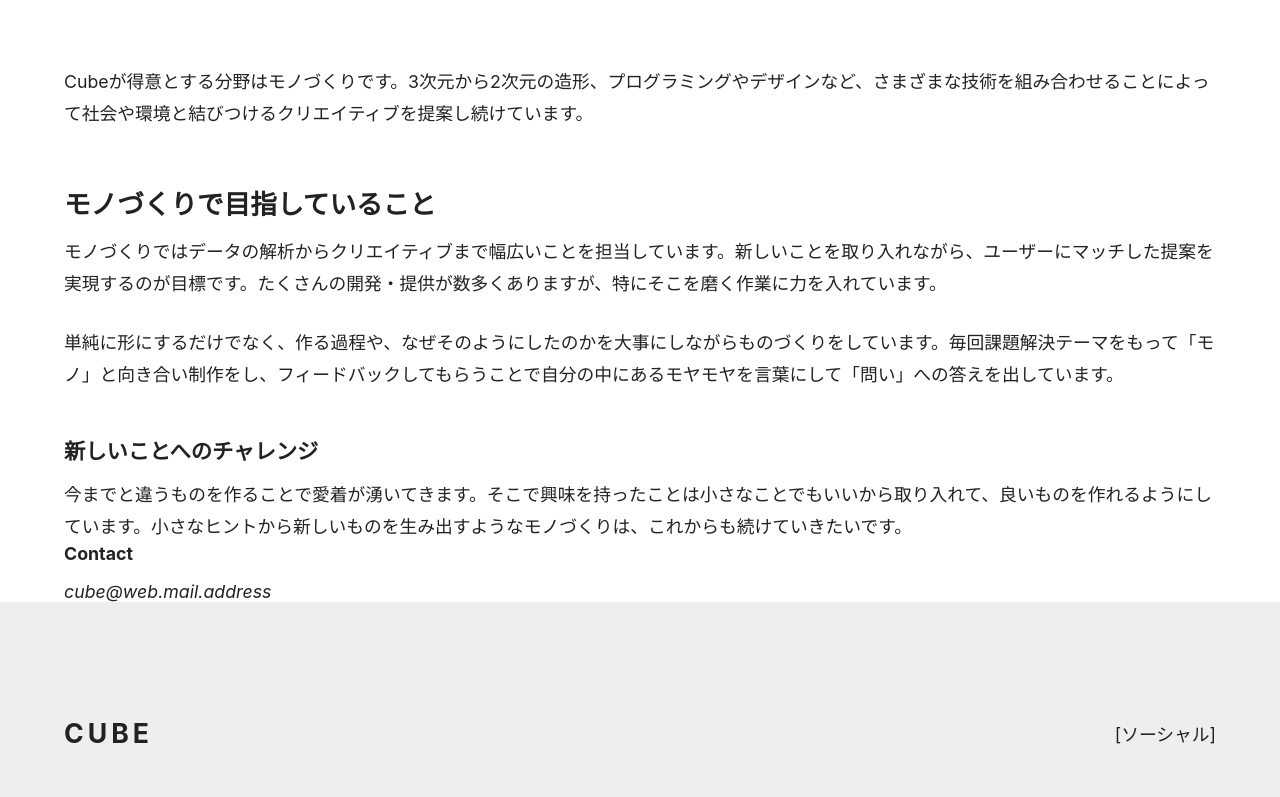
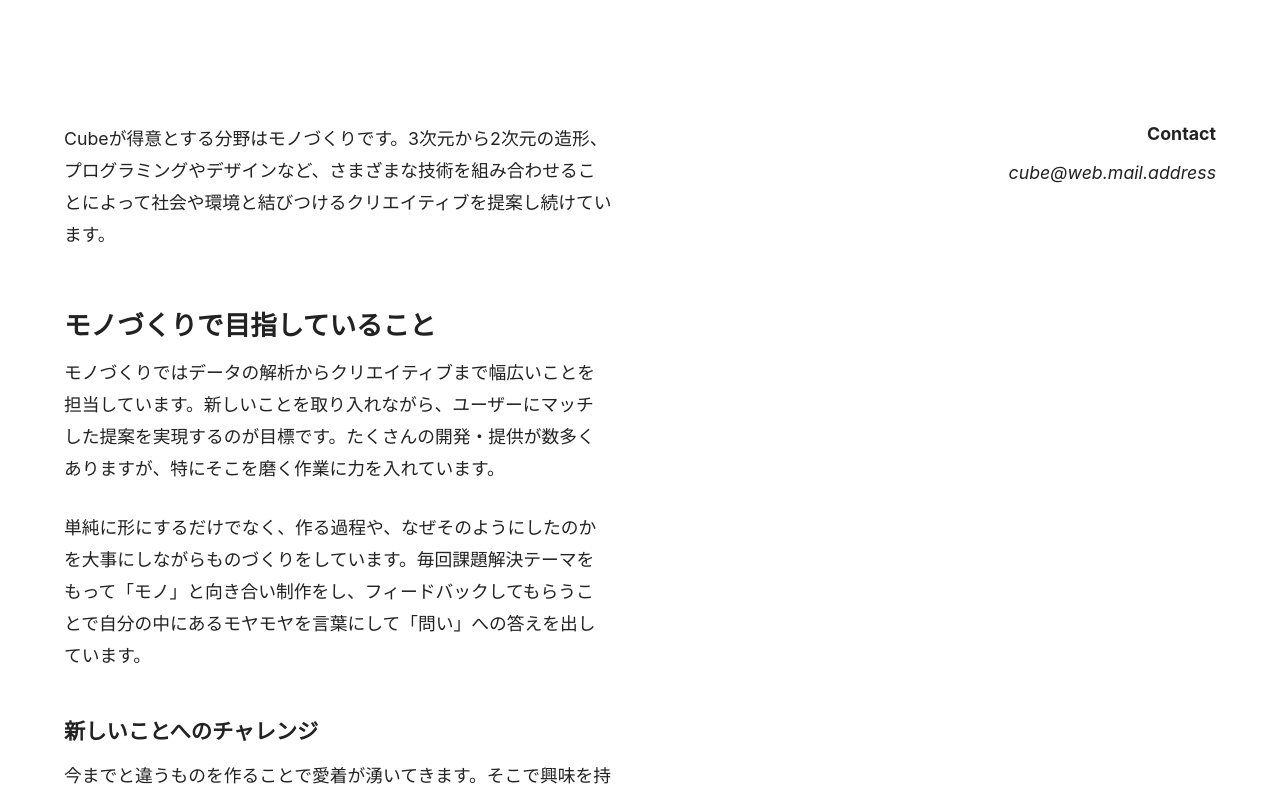
Before and after one commit to s23017/blog2, a Next.js app: page /about in a window 1280 px wide. Shown: the part 440-1237 px from the top of the page. Built offline with nearby package versions, Linux system fonts and the light colour scheme.

Commit message:
chapter4 finish
chapter4完了

```diff
--- /dev/null
+++ b/components/two-column.js
@@ -0,0 +1,15 @@
+import styles from 'styles/two-column.module.css'
+
+const TwoColumn = ({ children }) => {
+  return <div className={styles.flexContainer}>{children}</div>
+}
+
+const TwoColumnMain = ({ children }) => {
+  return <div className={styles.main}>{children}</div>
+}
+
+const TwoColumnSidebar = ({ children }) => {
+  return <div className={styles.sidebar}>{children}</div>
+}
+
+export { TwoColumn, TwoColumnMain, TwoColumnSidebar }
--- a/pages/about.js
+++ b/pages/about.js
@@ -2,11 +2,18 @@ import Container from 'components/container'
 import Hero from 'components/hero'
 import PostBody from 'components/post-body'
 import Contact from 'components/contact'
+import {
+  TwoColumn,
+  TwoColumnMain,
+  TwoColumnSidebar
+} from 'components/two-column'
 
 const About = () => {
   return (
     <Container>
       <Hero title='About' subtitle='About development activities' />
+      <TwoColumn>
+        <TwoColumnMain>
           <PostBody>
             <p>
               Cubeが得意とする分野はモノづくりです。3次元から2次元の造形、プログラミングやデザインなど、さまざまな技術を組み合わせることによって社会や環境と結びつけるクリエイティブを提案し続けています。
@@ -23,7 +30,12 @@ const About = () => {
               今までと違うものを作ることで愛着が湧いてきます。そこで興味を持ったことは小さなことでもいいから取り入れて、良いものを作れるようにしています。小さなヒントから新しいものを生み出すようなモノづくりは、これからも続けていきたいです。
             </p>
           </PostBody>
+        </TwoColumnMain>
+
+        <TwoColumnSidebar>
           <Contact />
+        </TwoColumnSidebar>
+      </TwoColumn>
     </Container>
   )
 }
--- /dev/null
+++ b/styles/two-column.module.css
@@ -0,0 +1,28 @@
+.flexContainer {
+  composes: sideBySide from './utils.module.css';
+  gap: var(--space-md);
+  margin: var(--space-md) 0 var(--space-lg);
+}
+
+@media (min-width: 768px) {
+  .main {
+    width: 768px;
+  }
+
+  .sidebar {
+    width: 768px;
+    position: sticky;
+    top: 40px;
+    align-self: flex-start;
+  }
+  .sidebar * {
+    text-align: right;
+  }
+
+  .sidebar :is(div, ul) {
+    width: fit-content;
+    margin-left: auto;
+    place-items: flex-end;
+    place-content: flex-end;
+  }
+}
```
Lines whose indentation alone changed are shown as unchanged.
